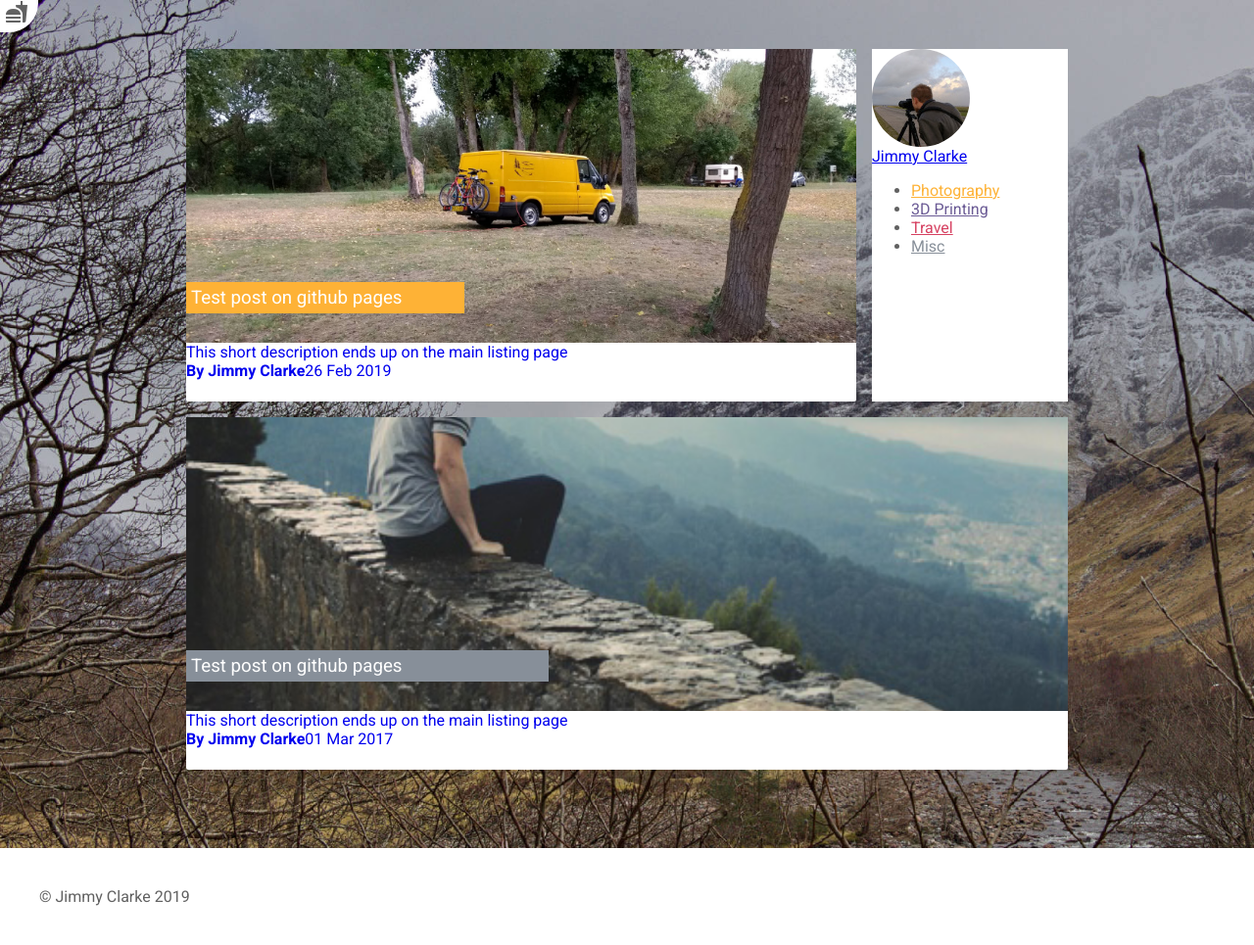
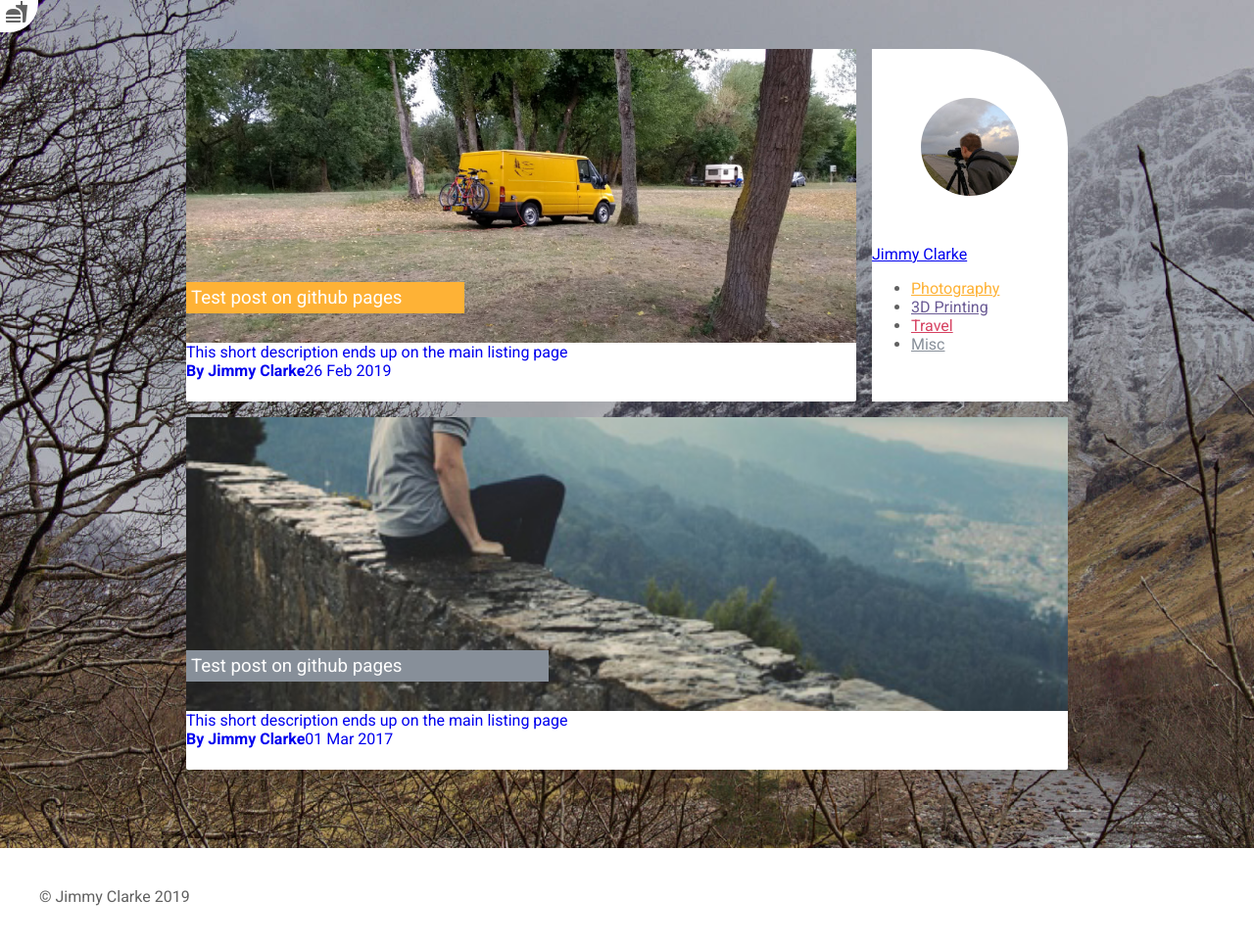
Before and after one commit to jimmyclarke113/jimmyclarke113.github.io, a Jekyll site: the page built from index.html, in a window 1280 px wide. Shown: the whole page at 98% size. Built offline with Jekyll 4.4.1, drawn with Linux system fonts in a browser that asks for light colours.

Commit message:
Update styles2019.css

```diff
--- a/css/styles2019.css
+++ b/css/styles2019.css
@@ -36,6 +36,7 @@
   float:right;
   height:360px;
   width:200px;
+  border-top-right-radius:100px;
 }
 .menu ul{
 list-stlye:none;
@@ -46,6 +47,7 @@
   height:100px;
   width:100px;
   border-radius:100px;
+  margin: 50px auto;
 }
 .content{
   background-color:#fff;
```
